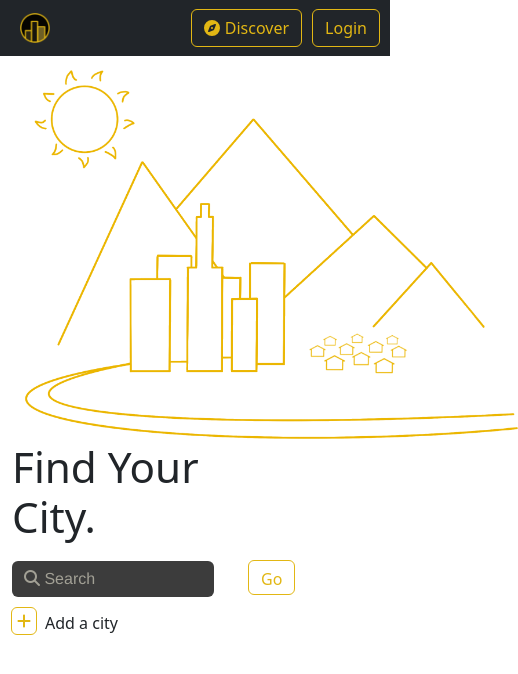
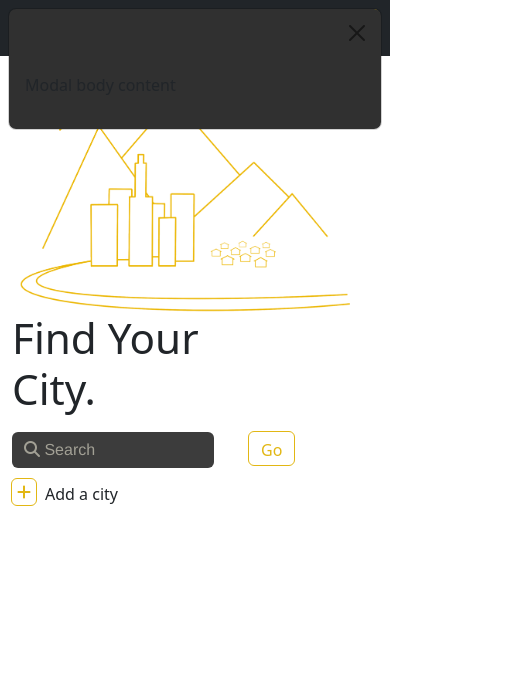
Before and after one commit to scottwmaxwell/CitySurf, a React (Create React App) app in the folder react-app/: page / in a window 390 px wide. Both pictures are taken after a click on the link "Login". Shown: the top 674 px of the page, 518 px wide, since content can reach past the window. Built offline with nearby package versions, Linux system fonts and the light colour scheme.

Commit message:
Added modal and connected buttons

```diff
--- a/react-app/package.json
+++ b/react-app/package.json
@@ -7,6 +7,7 @@
     "@fortawesome/fontawesome-svg-core": "^6.6.0",
     "@fortawesome/free-solid-svg-icons": "^6.6.0",
     "@fortawesome/react-fontawesome": "^0.2.2",
+    "@popperjs/core": "^2.11.8",
     "@testing-library/jest-dom": "^5.17.0",
     "@testing-library/react": "^13.4.0",
     "@testing-library/user-event": "^13.5.0",
--- a/react-app/src/App.tsx
+++ b/react-app/src/App.tsx
@@ -6,13 +6,20 @@ import Home from './pages/home/Home';
 import CityView from './pages/cityview/CityView';
 import Discover from './pages/map/Discover';
 import Nav from './components/Navbar/Nav';
+import Modal from './components/Modal/Modal';
+import 'bootstrap/dist/css/bootstrap.min.css';
 
 import { Route, Routes, BrowserRouter } from 'react-router-dom';
+import { useState } from 'react';
 
 function App() {
+
+  const [modalOpen, setModalOpen] = useState(false);
+
   return (
     <div className="App">
-      <Nav />
+      <Nav modalOpen={modalOpen} setModalOpen={setModalOpen} />
+      {modalOpen && <Modal setModalOpen={setModalOpen} />}
       <BrowserRouter>
         <Routes>
           <Route path='/' element={ <Home />}/>
--- /dev/null
+++ b/react-app/src/components/Modal/Modal.css
@@ -0,0 +1,12 @@
+.modal-content{
+    background-color: rgb(48, 48, 48) !important;
+}
+
+.modal-header{
+    border-bottom: none !important;
+}
+
+.btn-close{
+    color:white;
+    filter: none !important;
+}
--- /dev/null
+++ b/react-app/src/components/Modal/Modal.tsx
@@ -0,0 +1,28 @@
+import "./Modal.css"
+
+function modal({setModalOpen}: any){
+
+    const handleClose = ()=>{
+        setModalOpen(false);
+    }
+
+    return(
+        <div className="modal-container">
+            <div className="modal modal-lg show d-block" tabIndex={-1}>
+                <div className="modal-dialog">
+                    <div className="modal-content">
+                        <div className="modal-header">
+                            <button type="button" className="btn-close" onClick={handleClose}>
+                            </button>
+                        </div>
+                        <div className="modal-body">
+                            <p>Modal body content</p>
+                        </div>
+                    </div>
+                </div>
+            </div>
+        </div>
+    )
+}
+
+export default modal;
--- a/react-app/src/components/Navbar/Nav.tsx
+++ b/react-app/src/components/Navbar/Nav.tsx
@@ -3,7 +3,12 @@ import "./Nav.css";
 import { FontAwesomeIcon } from '@fortawesome/react-fontawesome'
 import { faCompass } from '@fortawesome/free-solid-svg-icons'
 
-function Nav(){
+function Nav({openModal, setModalOpen}: any){
+
+    const handleLogin = ()=> {
+        setModalOpen(true);
+    }
+
     return(
         <nav className="navbar bg-dark">
             <a className="navbar-brand" href="#">
@@ -15,7 +20,7 @@ function Nav(){
                         <FontAwesomeIcon className="discover-icon" icon={faCompass} color="#E2B714"/>
                     <span>Discover</span>
                 </a>
-                <a className='btn btn-dark btn-outline-custom'>Login</a>
+                <a className='btn btn-dark btn-outline-custom' onClick={handleLogin}>Login</a>
             </div>
         </nav>
     )
--- a/react-app/src/pages/home/Home.css
+++ b/react-app/src/pages/home/Home.css
@@ -1,4 +1,15 @@
+/* Define the fade-in animation */
+@keyframes fadeIn {
+    0% {
+        opacity: 0; /* Start fully transparent */
+    }
+    100% {
+        opacity: 1; /* End fully opaque */
+    }
+}
+
 .header{
+    animation: fadeIn 3s ease-in-out;
     font-size:xx-large;
     font-size:5vmax;
 }
@@ -77,6 +88,14 @@
     color:rgb(202, 202, 202);
 } */
 
-.art{
-    max-width:60vh;
+@media (min-width: 600px) {
+    .art{
+        max-width:60vh;
+    }
 }
+
+@media (max-width: 450px) {
+    .art{
+        max-width:40vh;
+    }
+}
```
Also changed, not shown: 1 other file (tests, documents, lock files or other folders).
